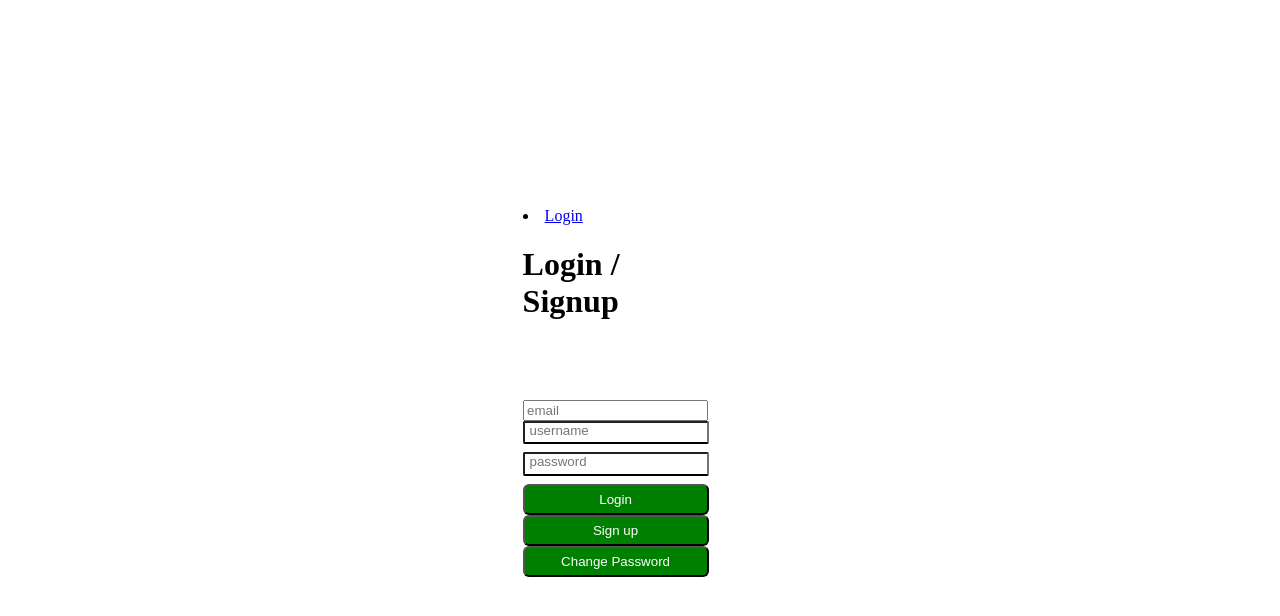
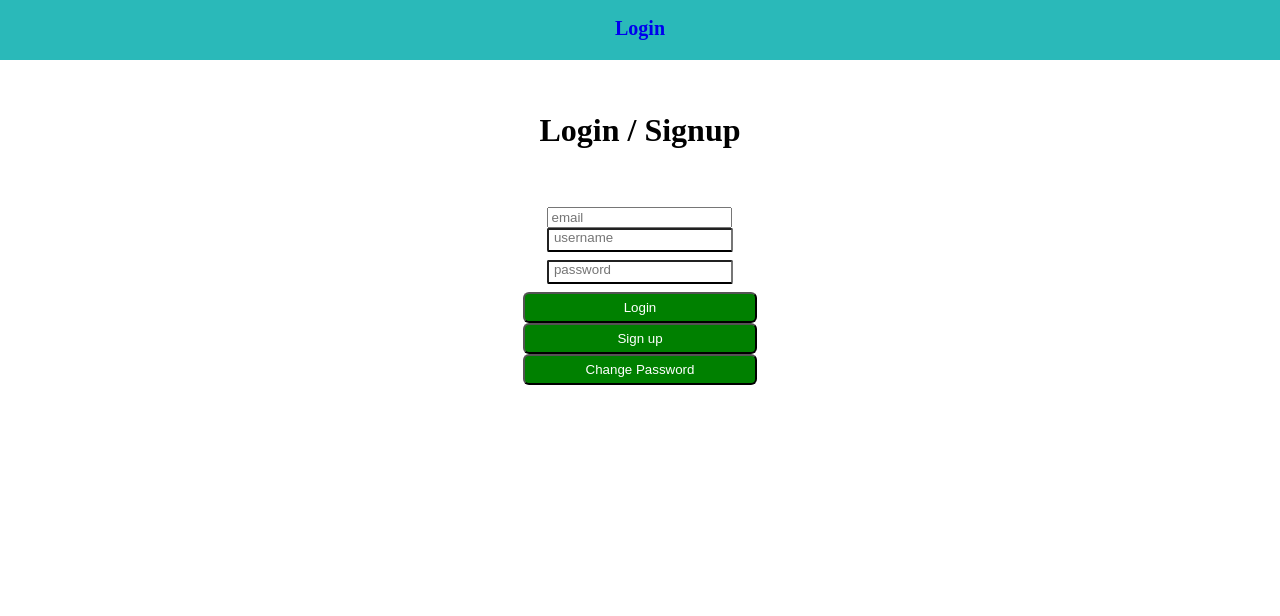
Before and after one commit to edwin20151/se3316-lzhou327-kcheu89-hkamran3-lab4, a React (Create React App) app in the folder frontend/: page /login in a window 1280 px wide. Shown: the top 616 px of the page. Built offline with nearby package versions, Linux system fonts and the light colour scheme.

Commit message:
Modify css styles

```diff
--- a/frontend/src/App.js
+++ b/frontend/src/App.js
@@ -16,9 +16,9 @@ function App() {
 
   return (
     <div>
-      <nav className="navbar navbar-expand navbar-dark bg-dark">
-        <div className="navbar-nav mr-auto">
-          <li className="nav-item">
+      <nav className="navbar">
+        <div className="navbar-nav">
+          <div className="nav-item">
             {isUser ? (
               <button onClick={logout} className="nav-link">
                 Logout
@@ -28,7 +28,7 @@ function App() {
                 Login
               </Link>
             )}
-          </li>
+          </div>
         </div>
       </nav>
       <div className="container mt-3">
--- a/frontend/src/components/login.js
+++ b/frontend/src/components/login.js
@@ -4,7 +4,8 @@ import "../styles/login.css";
 class Login extends Component {
   render() {
     return (
-      <main id="main">
+      <div id="background" className="backgroundContainer">
+        <div id="form" className="formContainer">
           <h1 id="login">Login / Signup</h1>
 
           <div id="login-error-msg">
@@ -63,7 +64,8 @@ class Login extends Component {
           ></script>
           <script src="../external_auth.js"></script>
           <script defer src="lab4.js"></script>
-      </main>
+        </div>
+      </div>
     );
   }
 }
--- a/frontend/src/styles/app.css
+++ b/frontend/src/styles/app.css
@@ -1,3 +1,30 @@
+body,
+html {
+  margin: 0;
+  box-sizing: border-box;
+  height: 100%;
+}
+
+.navbar {
+  overflow: hidden;
+  background-color: rgb(42, 185, 185);
+  height: 60px;
+  text-align: center;
+  z-index: 1;
+}
+
+.nav-item {
+  padding: 17px;
+}
+
 .nav-link {
   cursor: "pointer";
+  text-decoration: none;
+  font-size: 20px;
+  font-weight: bold;
 }
+
+.nav-link:hover {
+  background-color: #4c9e9e;
+  text-decoration: underline;
+}
--- a/frontend/src/styles/login.css
+++ b/frontend/src/styles/login.css
@@ -1,18 +1,13 @@
-html {
-  height: 100%;
-}
-
-body {
+.backgroundContainer {
   height: 100%;
   margin: 0;
   display: grid;
   justify-items: center;
   align-items: center;
-  /* background-color: black; */
 }
 
-#main {
-  width: 50%;
+.formContainer {
+  width: 100%;
   height: 80%;
   display: grid;
   justify-items: center;
```
Lines whose indentation alone changed are shown as unchanged.
